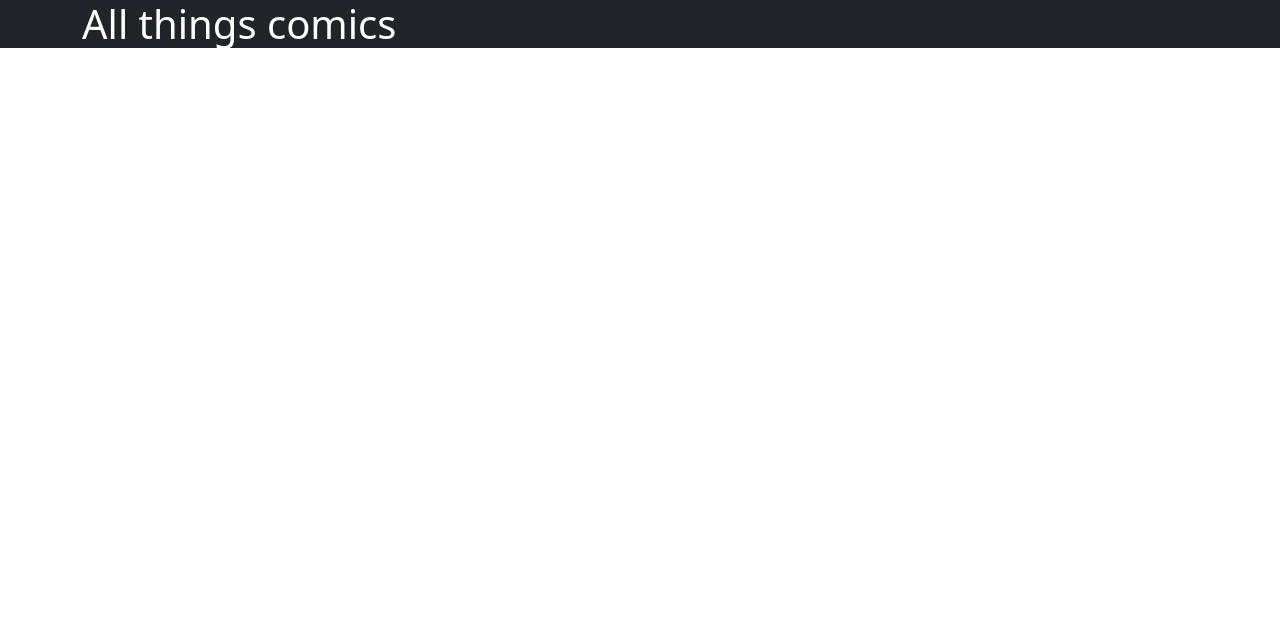
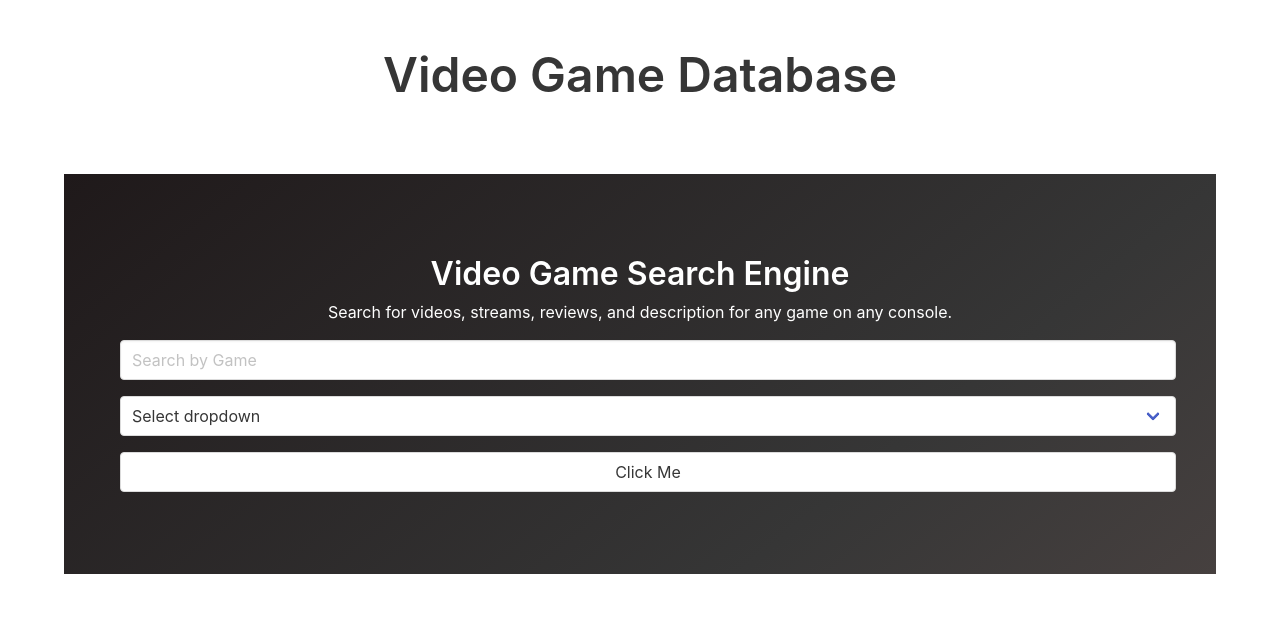
Before and after one commit to elliott-steven/project1-bootcamp, a plain HTML site: page index.html in a window 1280 px wide. Drawn offline with nearby package versions, Linux system fonts and the light colour scheme; no server answers.

Commit message:
Initial commit using bulma

```diff
--- a/index.html
+++ b/index.html
@@ -6,9 +6,8 @@
     <!--Make the page responsive-->
     <meta name="viewport" content="width=device-width, initial-scale=1.0">
     <meta http-equiv="X-UA-Compatible" content="ie=edge">
-    <!--This is the bootstrap cdn-->
-    <link rel="stylesheet" type="text/css"
-        href="https://cdn.jsdelivr.net/npm/bootstrap@5.0.0-beta1/dist/css/bootstrap.min.css">
+    <!--This is the Bulma cdn-->
+    <link rel="stylesheet" href="https://cdn.jsdelivr.net/npm/bulma@0.9.1/css/bulma.min.css">
     <!--I like this font-->
     <link rel="preconnect" href="https://fonts.gstatic.com">
     <link href="https://fonts.googleapis.com/css2?family=Roboto&display=swap" rel="stylesheet">
@@ -17,19 +16,42 @@
     <title>Project 1</title>
 </head>
 
-<header>
-    <div class="bg-dark">
+<body>
+    <section class="section">
         <div class="container">
-            <h1 class="head">All things comics</h1>
+            <h1 class="title has-text-centered is-size-1">
+                Video Game Database
+            </h1>
+            <br>
+            <br>
+
+            <section class="hero is-dark is-bold is-halfheight">
+                <div class="hero-body">
+                    <div class="container">
+                        <h1 class="title m-2 has-text-centered">
+                            Video Game Search Engine
+                        </h1>
+                        <p class="m-2 has-text-centered">
+                            Search for videos, streams, reviews, and description for any game on any console.
+                        </p>
+
+                        <input class="input m-2" type="text" placeholder="Search by Game">
+                        <div class="select is-fullwidth m-2">
+                            <select>
+                              <option>Select dropdown</option>
+                              <option>Option 1</option>
+                              <option>Option 2</option>
+                              <option>Option 3</option>
+                              <option>Option 4</option>
+                              <option>Option 5</option>
+                            </select>
+                        </div>
+                        <button class="button is-fullwidth m-2">Click Me</button>
+                    </div>
+                </div>
+            </section>
         </div>
-    </div>
-</header>
-
-<body>
-    <div class="Wrapper" id="gameInfo"></div>
-    <p class="gameName"></p>
-    <p class="gameName"></p>
-    <p class="gameName"></p>
+    </section>
 </body>
 
 <!--JQuery CDN-->
```
